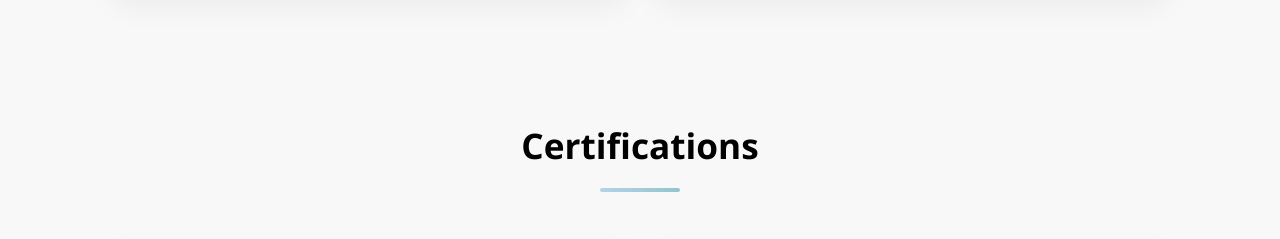
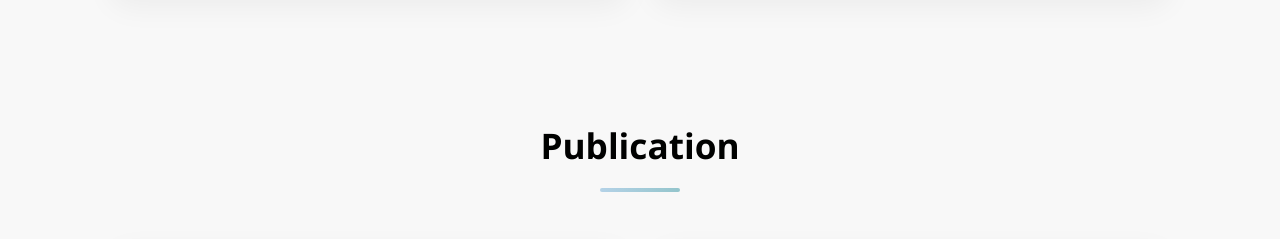
Before and after one commit to taiba-shamim/Portfolio, a plain HTML site: page index.html in a window 1280 px wide. Shown: the part 5330-5569 px from the top of the page. Drawn offline with Linux system fonts and the light colour scheme.

Commit message:
Certification to puclicaiton.

```diff
--- a/index.html
+++ b/index.html
@@ -709,7 +709,7 @@
     <!-- Certification Section -->
     <section id="certification">
         <div class="container">
-            <h2 class="section-title">Certifications</h2>
+            <h2 class="section-title">Publication</h2>
             <div class="experiences-container">
                 <div class="experience-item">
                     <h3>How to Plan and Write Systematic Review Paper</h3>
```
